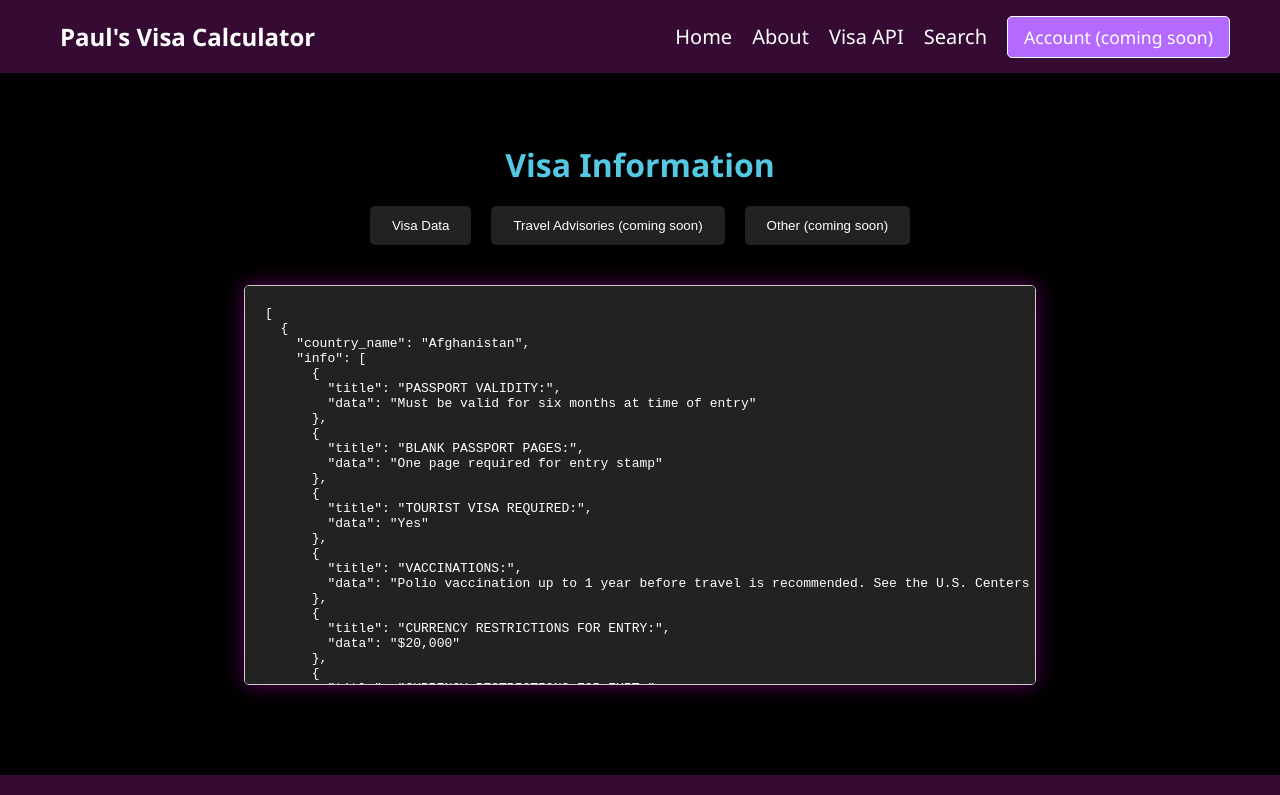
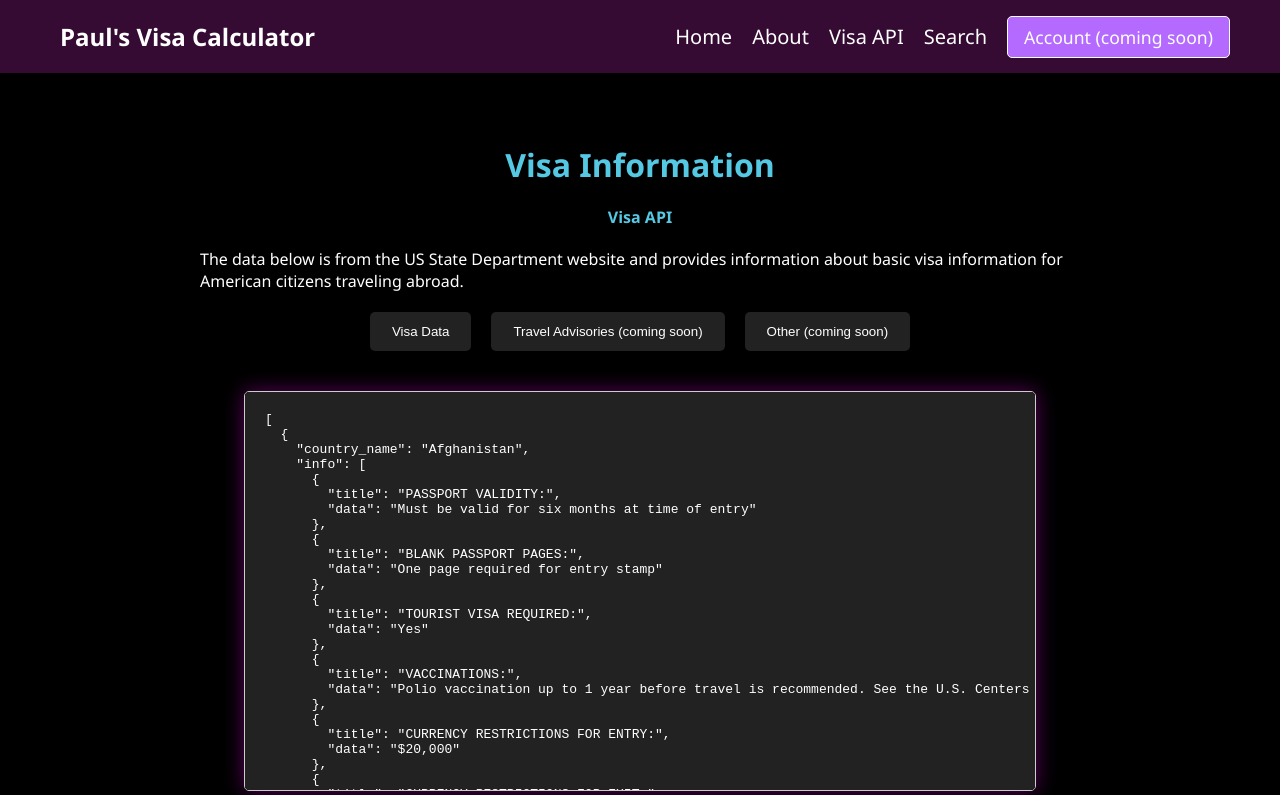
Before and after one commit to paulcap510/schengen-visa-v6, a React (Create React App) app in the folder frontend/: page /visa-api in a window 1280 px wide. Shown: the top 795 px of the page. Built offline with nearby package versions, Linux system fonts and the light colour scheme.

Commit message:
Updated VisaAPI page

```diff
--- a/frontend/src/components/About/About.jsx
+++ b/frontend/src/components/About/About.jsx
@@ -44,7 +44,6 @@ const About = () => {
         entry and exit date fields. It will automatically allow you to input
         future dates.
       </p>
-
       <h2>Attributions</h2>
       <p>Clock icon by Icons8</p>
     </div>
--- a/frontend/src/components/VisaApi/VisaApi.css
+++ b/frontend/src/components/VisaApi/VisaApi.css
@@ -9,8 +9,13 @@
 }
 
 .visa-api-container h1,
-.visa-api-container h2 {
+.visa-api-container h2,
+.visa-api-container h4 {
   color: rgb(85, 201, 227);
+  margin-top: 20px;
+}
+
+.visa-api-container p {
   margin-top: 20px;
 }
 
--- a/frontend/src/components/VisaApi/VisaApi.jsx
+++ b/frontend/src/components/VisaApi/VisaApi.jsx
@@ -15,6 +15,12 @@ const VisaApi = () => {
   return (
     <div className="visa-api-container">
       <h1>Visa Information</h1>
+      <h4>Visa API</h4>
+      <p>
+        The data below is from the US State Department website and provides
+        information about basic visa information for American citizens traveling
+        abroad.
+      </p>
       <div className="api-list-div">
         <ul>
           <li>
```
